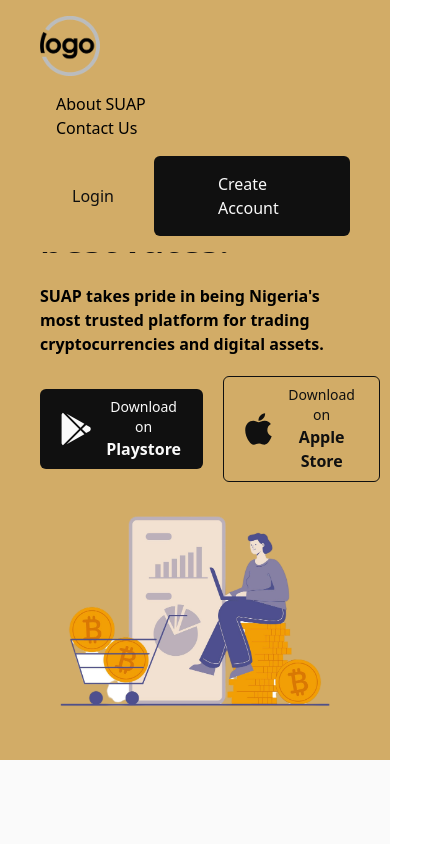
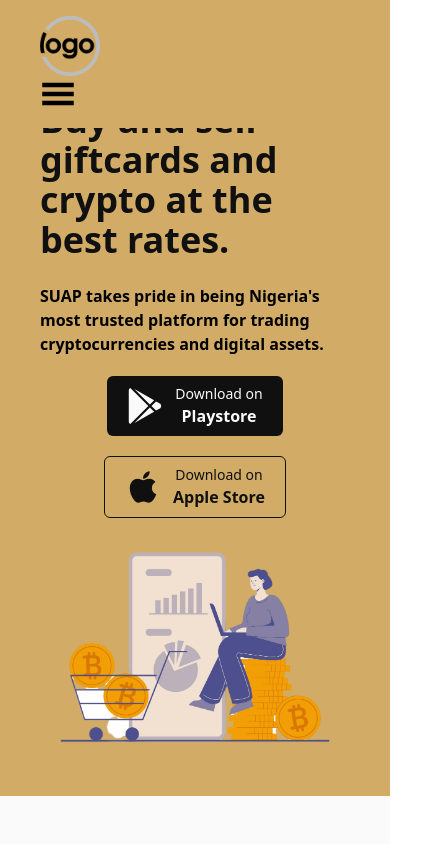
Before and after one commit to SodiqOgundairo/SUAP-WEB-APP, a React (Vite) app: page / in a window 390 px wide. Shown: the top 844 px of the page, 424 px wide, since content can reach past the window. Built offline with nearby package versions, Linux system fonts and the light colour scheme.

Commit message:
fix: header responsiveness

```diff
--- a/src/Pages/Home.jsx
+++ b/src/Pages/Home.jsx
@@ -29,7 +29,7 @@
               trading cryptocurrencies and digital assets.
             </p>
 
-            <div className="flex justify-start gap-5 items-center" data-aos="">
+            <div className="flex-col md:flex-row flex justify-start gap-5 items-center" data-aos="">
               <button className="bg-dark gap-3 px-5 py-2 text-light hover:bg-light hover:text-dark rounded-md flex justify-between items-center">
                 <FaGooglePlay className=" text-4xl" />
                 <span className="flex flex-col gap-0">
@@ -160,7 +160,7 @@
 
         <div className="flex flex-wrap justify-center gap-10 my-6">
           <div
-            className="w-2/5 bg-blue-100 p-10 rounded-md"
+            className="md:w-2/5 bg-blue-100 p-10 rounded-md"
             data-aos="fade-right"
           >
             <p className="text-2xl mb-2">
@@ -175,7 +175,7 @@
             </p>
           </div>
 
-          <div className="w-2/5 bg-red-100 p-10" data-aos="zoom-out-left">
+          <div className="md:w-2/5 bg-red-100 p-10" data-aos="zoom-out-left">
             <p className="text-2xl mb-2">
               {" "}
               We always act in your best interests.
@@ -189,7 +189,7 @@
           </div>
 
           <div
-            className="w-2/5 bg-yellow-100 p-10 rounded-md"
+            className="md:w-2/5 bg-yellow-100 p-10 rounded-md"
             data-aos="zoom-in-left"
           >
             <p className="text-2xl mb-2"> Free initial appraisals.</p>
@@ -201,7 +201,7 @@
           </div>
 
           <div
-            className="w-2/5 bg-gray-300 p-10 rounded-md"
+            className="md:w-2/5 bg-gray-300 p-10 rounded-md"
             data-aos="zoom-in-right"
           >
             <p className="text-2xl mb-2">
--- a/src/assets/css/style.css
+++ b/src/assets/css/style.css
@@ -2,6 +2,7 @@
     font-family: system-ui, -apple-system, BlinkMacSystemFont, 'Segoe UI', Roboto, Oxygen, Ubuntu, Cantarell, 'Open Sans', 'Helvetica Neue', sans-serif;
     margin: 0;
     padding: 0;
+    overflow-x: hidden;
 }
 
 
--- a/src/components/Header.jsx
+++ b/src/components/Header.jsx
@@ -1,67 +1,78 @@
-// import { GiHamburgerMenu } from "react-icons/gi";
-// import { IoCloseSharp } from "react-icons/io5";
-
 import { Link } from "react-router-dom";
 import logo from '../assets/img/logo.png';
+import { useEffect, useState } from "react";
+import { IoCloseSharp } from "react-icons/io5";
+import { GiHamburgerMenu } from "react-icons/gi";
 
 const Header = () => {
+  const [menuOpen, setMenuOpen] = useState(false);
+
+  useEffect(() => {
+    const handleClickOutside = (event) => {
+      if (menuOpen && !event.target.closest('header')) {
+        setMenuOpen(false);
+      }
+    };
+
+    document.addEventListener('mousedown', handleClickOutside);
+
+    return () => {
+      document.removeEventListener('mousedown', handleClickOutside);
+    };
+  }, [menuOpen]);
+
+  const handleMenu = () => {
+    setMenuOpen(!menuOpen);
+  };
+
+  const handleMenuItemClick = () => {
+    setMenuOpen(false);
+  };
+
   return (
-    <header className="flex justify-between px-10 py-4 bg-theme fixed w-full backdrop-blur-lg flex-wrap md:items-center z-10">
-      <Link to="/" className="text-theme font-bold text-4xl italic">
-       <img src={logo} alt="suap logo" className="w-1/5"/>
+    <header className="flex justify-between px-10 py-4 bg-theme fixed w-screen flex-wrap md:items-center z-10">
+      <Link to="/" style={{scrollBehavior: 'smooth'}}>
+        <img src={logo} alt="suap logo" className="w-1/5"/>
       </Link>
+
+      <div className="md:hidden" onClick={handleMenu}>
+        {menuOpen ? (
+          <IoCloseSharp className="text-4xl" />
+        ) : (
+          <GiHamburgerMenu className="text-4xl" />
+        )}
+      </div>
+
       <nav
-        className={`flex-col md:flex md:flex-row justify-center gap-7 items-center`}
+        className={`${
+          menuOpen ? 'flex' : 'hidden'
+        } flex-col md:flex md:flex-row justify-center gap-7 items-center w-full md:w-auto`}
       >
         <ul className="list-none block md:flex justify-center gap-4 p-4 flex-wrap">
           <li className="hover:text-light">
-            <Link to={"/about"} >
+            <Link to="/about" onClick={handleMenuItemClick}>
               About SUAP
             </Link>
           </li>
-          <li className="hover:text-light">
-            <Link to={"/"} >
+          <li className="hover:text-light cursor-pointer">
+            <p onClick={handleMenuItemClick}>
               Contact Us
-            </Link>
+            </p>
           </li>
         </ul>
 
-        {/* {user?.email ? (
-          <>
-            <span>{user.email}</span>
-            <button
-              onClick={handleLogout}
-              className="bg-orange-500 px-6 py-2 rounded-sm text-white hover:bg-orange-900 hover:shadow-lg"
-            >
-              Logout
-            </button>
-          </>
-        ) : (
-          <div>
-            <Link
-              to="/login"
-              className="bg-orange-500 px-6 py-2 rounded-sm text-white hover:bg-orange-900 hover:shadow-lg"
-            >
-              Login
-            </Link>
-            <div className={`  text-4xl md:hidden`} onClick={handleMenu}>
-              <IoCloseSharp />
-            </div>
-          </div>
-        )} */}
+        <div className="flex flex-col md:flex-row gap-2 items-center justify-center w-full md:w-auto">
+          <Link to="/" className="px-8 py-2 rounded-md text-dark hover:text-light">
+            Login
+          </Link>
+          <Link
+            to="/"
+            className="bg-dark text-light px-16 py-4 rounded-md hover:bg-light hover:text-theme hover:shadow-lg"
+          >
+            Create Account
+          </Link>
+        </div>
       </nav>
-
-      <div className="flex gap-2 items-center justify-center">
-        <Link to='/' className="px-8 py-2 rounded-md text-dark hover:text-light">Login</Link>
-        <Link to='/' className="bg-dark text-light px-16 py-4 rounded-md hover:bg-light hover:text-theme hover:shadow-lg">Create Account</Link>
-      </div>
-
-      {/* <div
-        className={` ${menuOpen ? "hidden" : "block"} text-4xl md:hidden`}
-        onClick={handleMenu}
-      >
-        <GiHamburgerMenu />
-      </div> */}
     </header>
   );
 };
```
